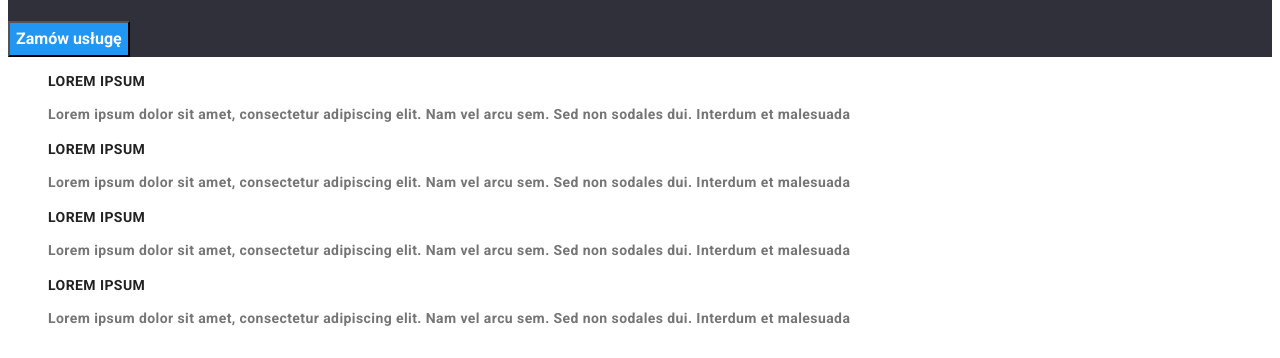
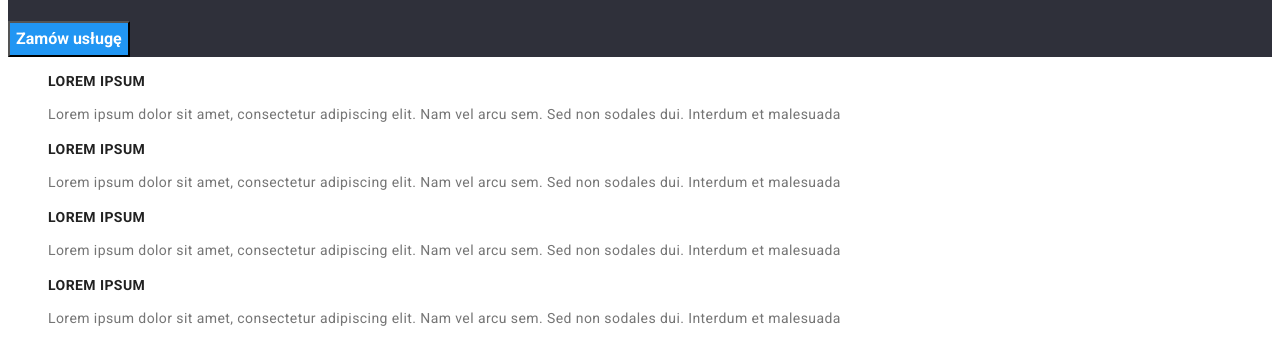
Before and after one commit to JoannaMikusinskaNowak/goit-markup-hw-02, a plain HTML site: page index.html in a window 1280 px wide. Shown: the part 264-622 px from the top of the page. Drawn offline with Linux system fonts and the light colour scheme.

Commit message:
add font size i font weight

```diff
--- a/css/style.css
+++ b/css/style.css
@@ -140,6 +140,8 @@ ul {
 }
 
 .teams-position {
+  font-size: 16px;
+  font-weight: 400;
   letter-spacing: 0.03em;
   color: var(--ouwer-text-color);
 }
@@ -167,6 +169,7 @@ footer {
 
 .address {
   font-size: 14px;
+  font-weight: 400;
   letter-spacing: 0.03em;
   text-align: left;
   color: var(--secondary-text-color);
@@ -178,6 +181,7 @@ footer {
 .contact-second {
   text-decoration: none;
   font-size: 14px;
+  font-weight: 400;
   letter-spacing: 0.03em;
   text-align: left;
   color: var(--footer-text-color);
@@ -222,4 +226,6 @@ footer {
   text-align: left;
   color: var(--ouwer-text-color);
   line-height: 1.9;
+  font-size: 16px;
+  font-weight: 400;
 }
--- a/index.html
+++ b/index.html
@@ -44,29 +44,29 @@
       <section>
         <h2 class="visually-hidden">Future</h2>
         <ul>
-          <li class="list-title">
-            LOREM IPSUM
+          <li>
+            <h3 class="list-title">LOREM IPSUM</h3>
             <p class="list-text">
               Lorem ipsum dolor sit amet, consectetur adipiscing elit. Nam vel
               arcu sem. Sed non sodales dui. Interdum et malesuada
             </p>
           </li>
-          <li class="list-title">
-            LOREM IPSUM
+          <li>
+            <h3 class="list-title">LOREM IPSUM</h3>
             <p class="list-text">
               Lorem ipsum dolor sit amet, consectetur adipiscing elit. Nam vel
               arcu sem. Sed non sodales dui. Interdum et malesuada
             </p>
           </li>
-          <li class="list-title">
-            LOREM IPSUM
+          <li>
+            <h3 class="list-title">LOREM IPSUM</h3>
             <p class="list-text">
               Lorem ipsum dolor sit amet, consectetur adipiscing elit. Nam vel
               arcu sem. Sed non sodales dui. Interdum et malesuada
             </p>
           </li>
-          <li class="list-title">
-            LOREM IPSUM
+          <li>
+            <h3 class="list-title">LOREM IPSUM</h3>
             <p class="list-text">
               Lorem ipsum dolor sit amet, consectetur adipiscing elit. Nam vel
               arcu sem. Sed non sodales dui. Interdum et malesuada
```
